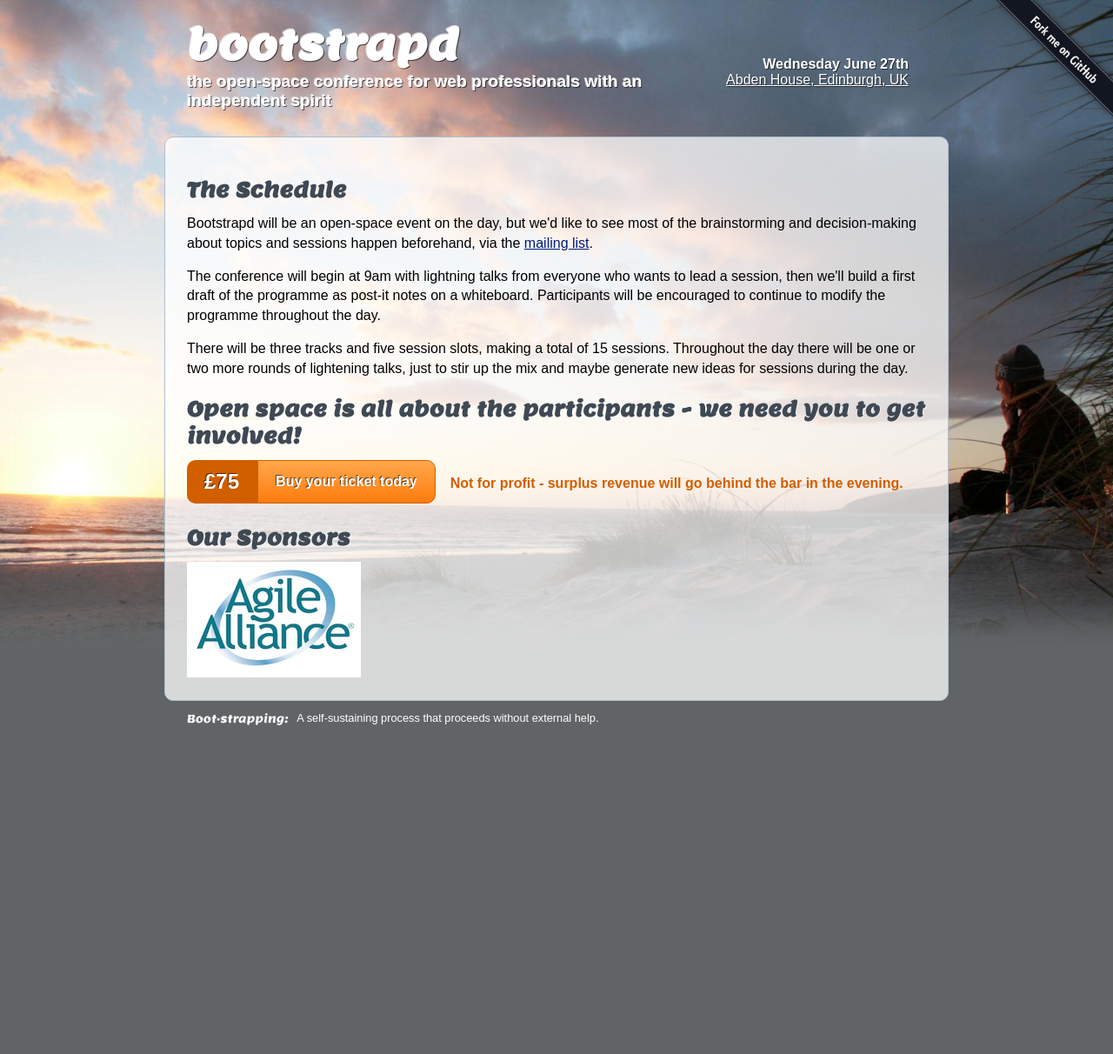
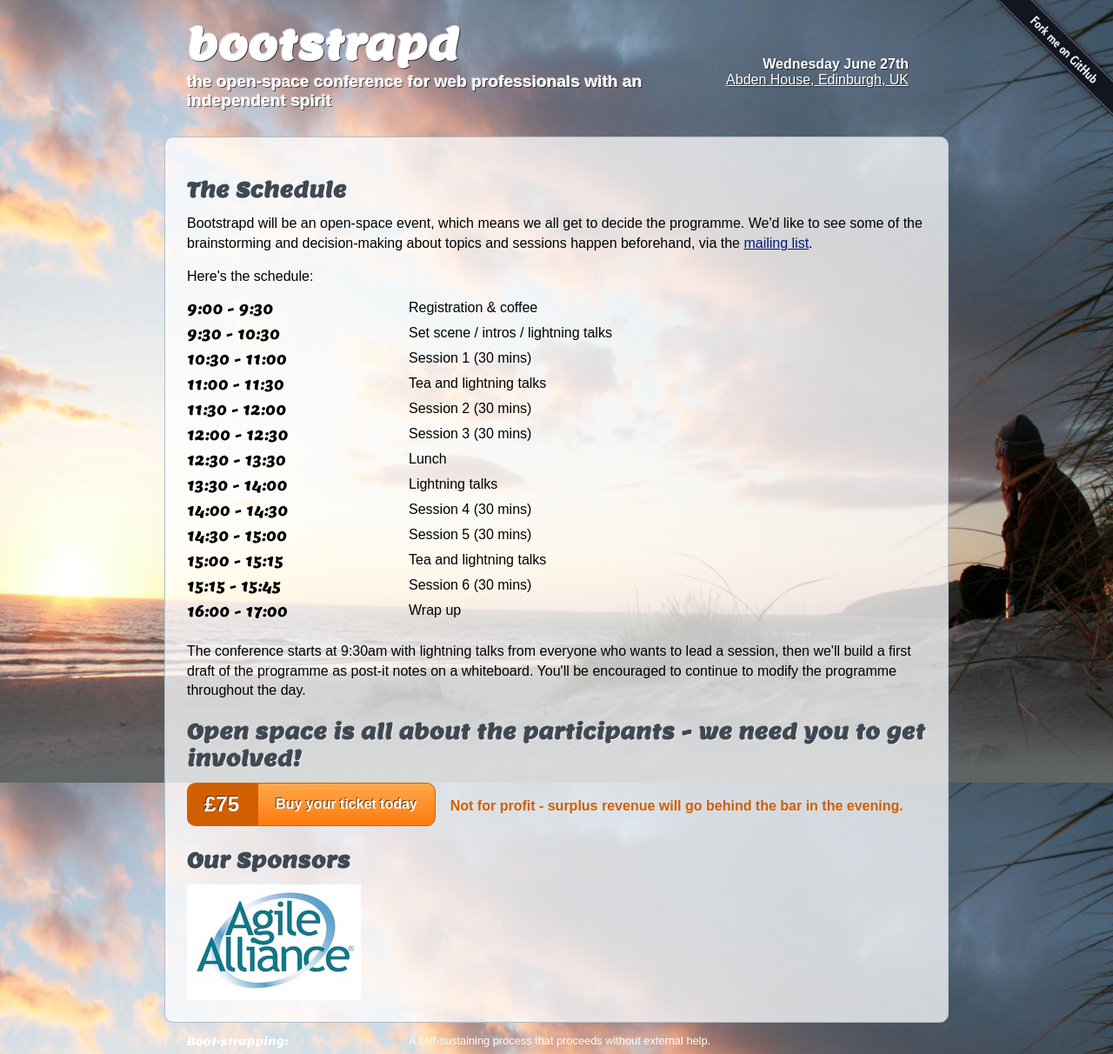
Before and after one commit to mattwynne/bootstrapd, a Jekyll site: the page built from schedule.html, in a window 1280 px wide. Shown: the whole page at 87% size. Built offline with Jekyll 4.4.1, drawn with Linux system fonts in a browser that asks for light colours; before the commit the page ends 900 px from its top, so only the background shows below that.

Commit message:
Adding the schedule

```diff
--- a/schedule.html
+++ b/schedule.html
@@ -5,21 +5,59 @@ title: the schedule
 <section id="schedule">
   <h1>The Schedule</h1>
   <p>
-    Bootstrapd will be an open-space event on the day, but we'd like to see most
-    of the brainstorming and decision-making about topics and sessions happen
+  Bootstrapd will be an open-space event, which means we all get to
+  decide the programme. We'd like to see
+    some of the brainstorming and decision-making about topics and sessions happen
     beforehand, via the <a href="https://groups.google.com/forum/#!forum/bootstrapd">mailing list</a>.
   </p>
   <p>
-    The conference will begin at 9am with lightning talks from
+    Here's the schedule:
+  </p>
+  <dl class="clearfix">
+    <dt>9:00 - 9:30</dt>
+    <dd>Registration & coffee</dd>
+
+    <dt>9:30 - 10:30</dt>
+    <dd>Set scene / intros / lightning talks</dd>
+
+    <dt>10:30 - 11:00</dt>
+    <dd>Session 1 (30 mins)</dd>
+
+    <dt>11:00 - 11:30</dt>
+    <dd>Tea and lightning talks</dd>
+
+    <dt>11:30 - 12:00</dt>
+    <dd>Session 2 (30 mins)</dd>
+
+    <dt>12:00 - 12:30</dt>
+    <dd>Session 3 (30 mins)</dd>
+
+    <dt>12:30 - 13:30</dt>
+    <dd>Lunch</dd>
+
+    <dt>13:30 - 14:00</dt>
+    <dd>Lightning talks</dd>
+
+    <dt>14:00 - 14:30</dt>
+    <dd>Session 4 (30 mins)</dd>
+
+    <dt>14:30 - 15:00</dt>
+    <dd>Session 5 (30 mins)</dd>
+
+    <dt>15:00 - 15:15</dt>
+    <dd>Tea and lightning talks</dd>
+
+    <dt>15:15 - 15:45</dt>
+    <dd>Session 6 (30 mins)</dd>
+
+    <dt>16:00 - 17:00</dt>
+    <dd>Wrap up</dd>
+  </dl>
+  <p>
+    The conference starts at 9:30am with lightning talks from
     everyone who wants to lead a session, then we'll build a first draft of the
-    programme as post-it notes on a whiteboard. Participants will be encouraged to continue to
+    programme as post-it notes on a whiteboard. You'll be encouraged to continue to
     modify the programme throughout the day.
-  </p>
-  <p>
-    There will be three tracks and five session slots, making a total
-    of 15 sessions. Throughout the day there will be one or two more rounds of
-    lightening talks, just to stir up the mix and maybe generate new
-    ideas for sessions during the day.
   </p>
   <div id='tickets' class="clearfix">
     <h2>
--- a/styles.css
+++ b/styles.css
@@ -164,8 +164,32 @@ p.price-description { float: left; margin-top: 1em; color: #d15f00; font-weight:
   a#cta , a#cta:visited {margin-right: 0; padding: 13px 12px 14px; -webkit-text-size-adjust:none;}
   a#price , a#price:visited {margin-right: 0; padding: 10px 12px; -webkit-text-size-adjust:none; float: left !important;}
   #social, p.price-description  {clear: both; float: none;}
+  dt, dd { float: none!important; width: 100%!important;}
+  dd { margin-bottom: 0.25em!important;}
 }
 
 @media screen and (min-width: 601px){
   .wrapper { width: 90% }
 }
+
+dl {
+  width: 100%;
+}
+dt, dd {
+  float: left;
+  margin-bottom: 0.5em;
+}
+dt {
+  clear: left;
+}
+dt {
+  width: 25%;
+  margin-right: 5%;
+}
+dd {
+  width: 65%;
+  margin: 0;
+}
+dd {
+  clear: right;
+}
```
Also changed, not shown: stylesheet.css (deleted, +0 -46 lines), stylesheets/pygment_trac.css (deleted, +0 -68 lines), stylesheets/stylesheet.css (deleted, +0 -247 lines).
